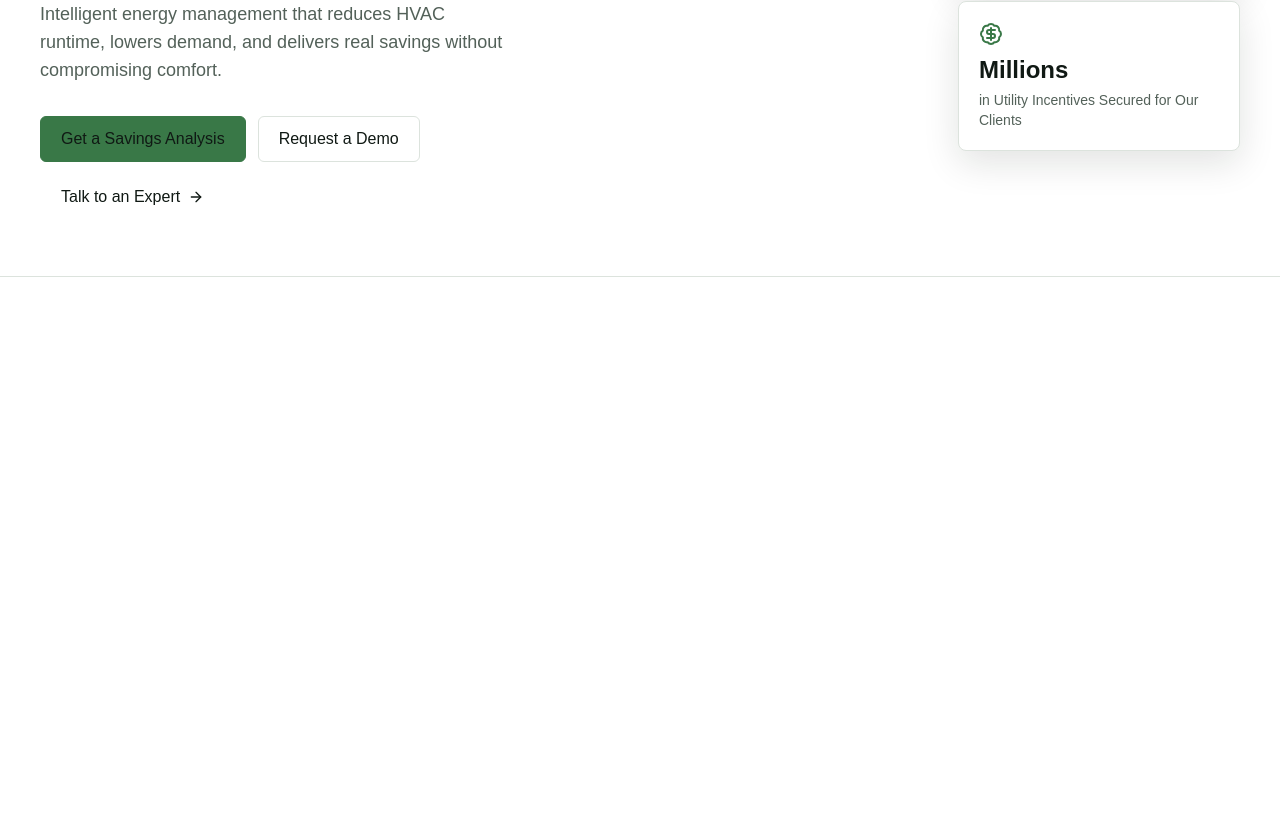
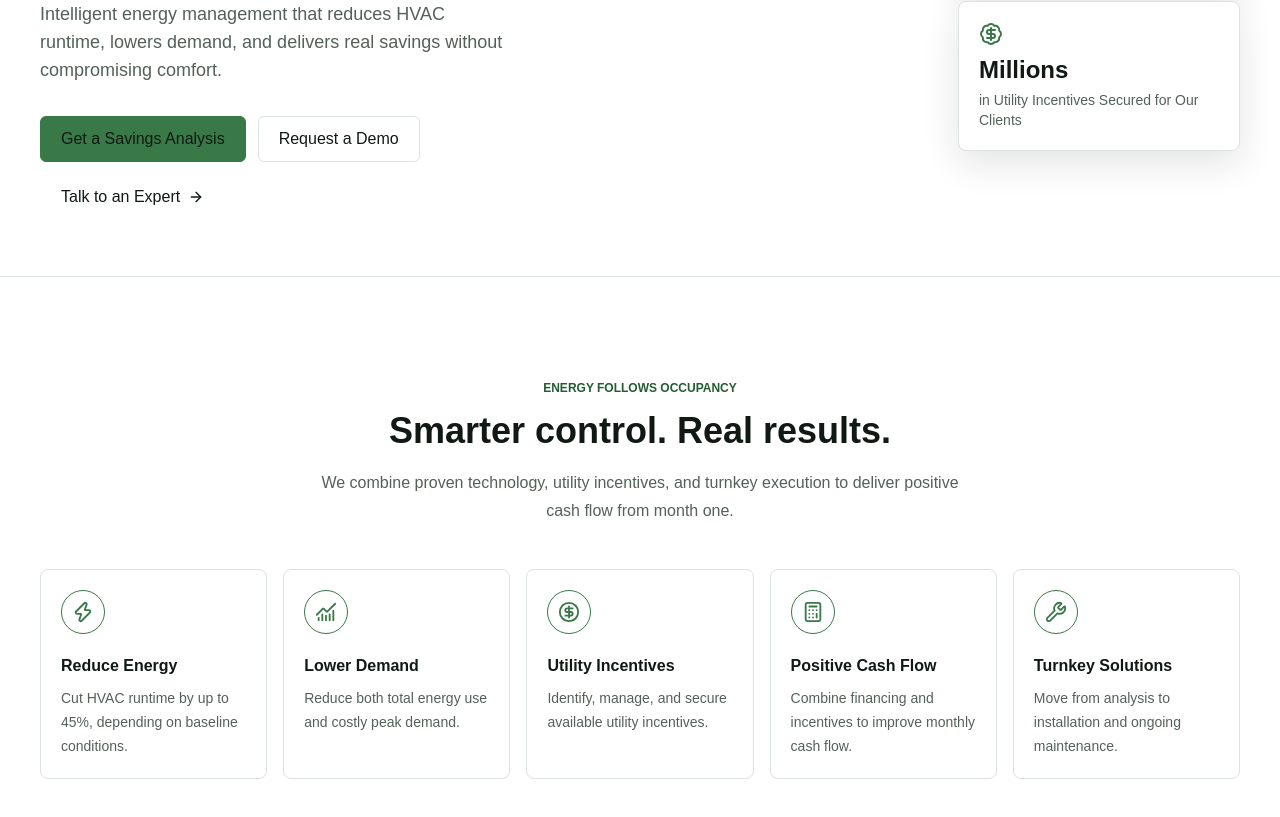
Before and after one commit to MannLester/Lodge-Tech-Website, a Next.js app: page / in a window 1280 px wide. Shown: the part 650-1467 px from the top of the page. Before the commit the page ends 927 px from the top, so only its background shows below. Built offline with nearby package versions, Linux system fonts and the light colour scheme.

Commit message:
frontend: build value proposition section

```diff
--- a/src/app/page.tsx
+++ b/src/app/page.tsx
@@ -1,5 +1,6 @@
 import { HeroSection } from "@/features/home/ui/hero-section";
 import { SiteHeader } from "@/features/home/ui/site-header";
+import { ValueSection } from "@/features/home/ui/value-section";
 
 export default function HomePage() {
   return (
@@ -7,6 +8,7 @@ export default function HomePage() {
       <SiteHeader />
       <main>
         <HeroSection />
+        <ValueSection />
       </main>
     </div>
   );
--- /dev/null
+++ b/src/features/home/ui/value-section.tsx
@@ -0,0 +1,61 @@
+import {
+  Calculator,
+  ChartNoAxesCombined,
+  CircleDollarSign,
+  Wrench,
+  Zap,
+} from "lucide-react";
+
+import { valuePropositions } from "@/features/home/model/home-content";
+import { SectionHeading } from "@/shared/ui/section-heading";
+
+const valueIcons = [
+  Zap,
+  ChartNoAxesCombined,
+  CircleDollarSign,
+  Calculator,
+  Wrench,
+] as const;
+
+export function ValueSection() {
+  return (
+    <section
+      aria-labelledby="value-heading"
+      className="section-band bg-background"
+      id="solutions"
+    >
+      <div className="section-shell">
+        <SectionHeading
+          align="center"
+          description="We combine proven technology, utility incentives, and turnkey execution to deliver positive cash flow from month one."
+          eyebrow="Energy follows occupancy"
+          id="value-heading"
+          title="Smarter control. Real results."
+        />
+
+        <div className="snap-row mt-10 md:auto-cols-auto md:grid-flow-row md:grid-cols-2 md:overflow-visible lg:grid-cols-5">
+          {valuePropositions.map((item, index) => {
+            const Icon = valueIcons[index];
+
+            return (
+              <article
+                className="border-border bg-surface rounded-lg border p-5"
+                key={item.title}
+              >
+                <div className="border-brand text-brand grid size-11 place-items-center rounded-full border">
+                  <Icon aria-hidden size={22} />
+                </div>
+                <h3 className="text-foreground mt-5 text-base font-semibold">
+                  {item.title}
+                </h3>
+                <p className="text-muted mt-2 text-sm leading-6">
+                  {item.description}
+                </p>
+              </article>
+            );
+          })}
+        </div>
+      </div>
+    </section>
+  );
+}
--- a/src/shared/ui/section-heading.tsx
+++ b/src/shared/ui/section-heading.tsx
@@ -2,6 +2,7 @@ type SectionHeadingProps = {
   align?: "left" | "center";
   description?: string;
   eyebrow: string;
+  id?: string;
   title: string;
 };
 
@@ -9,6 +10,7 @@ export function SectionHeading({
   align = "left",
   description,
   eyebrow,
+  id,
   title,
 }: SectionHeadingProps) {
   const centered = align === "center";
@@ -18,7 +20,10 @@ export function SectionHeading({
       className={centered ? "mx-auto max-w-2xl text-center" : "max-w-2xl"}
     >
       <p className="eyebrow">{eyebrow}</p>
-      <h2 className="text-foreground mt-3 text-3xl leading-tight font-semibold sm:text-4xl">
+      <h2
+        className="text-foreground mt-3 text-3xl leading-tight font-semibold sm:text-4xl"
+        id={id}
+      >
         {title}
       </h2>
       {description ? (
```
